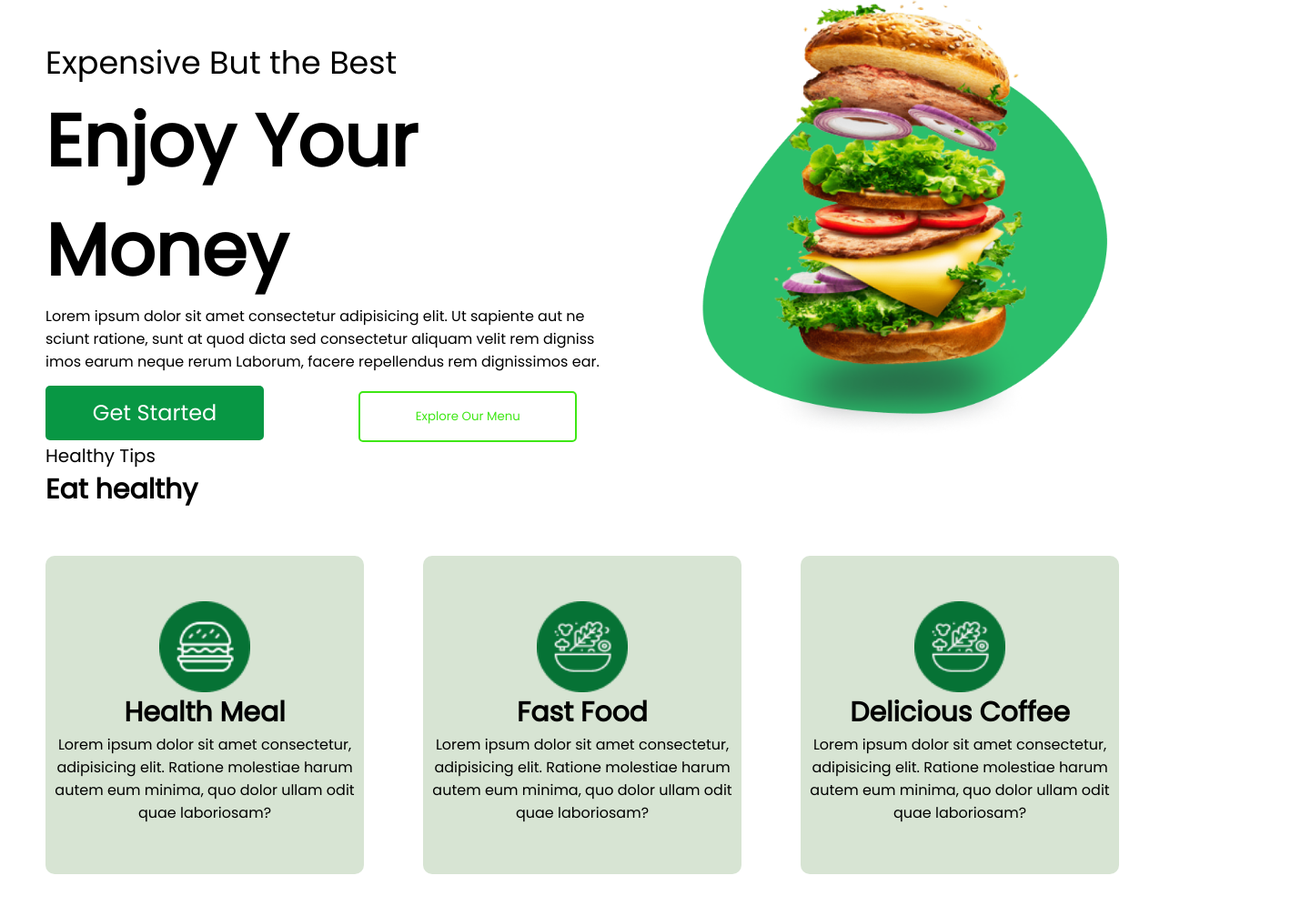
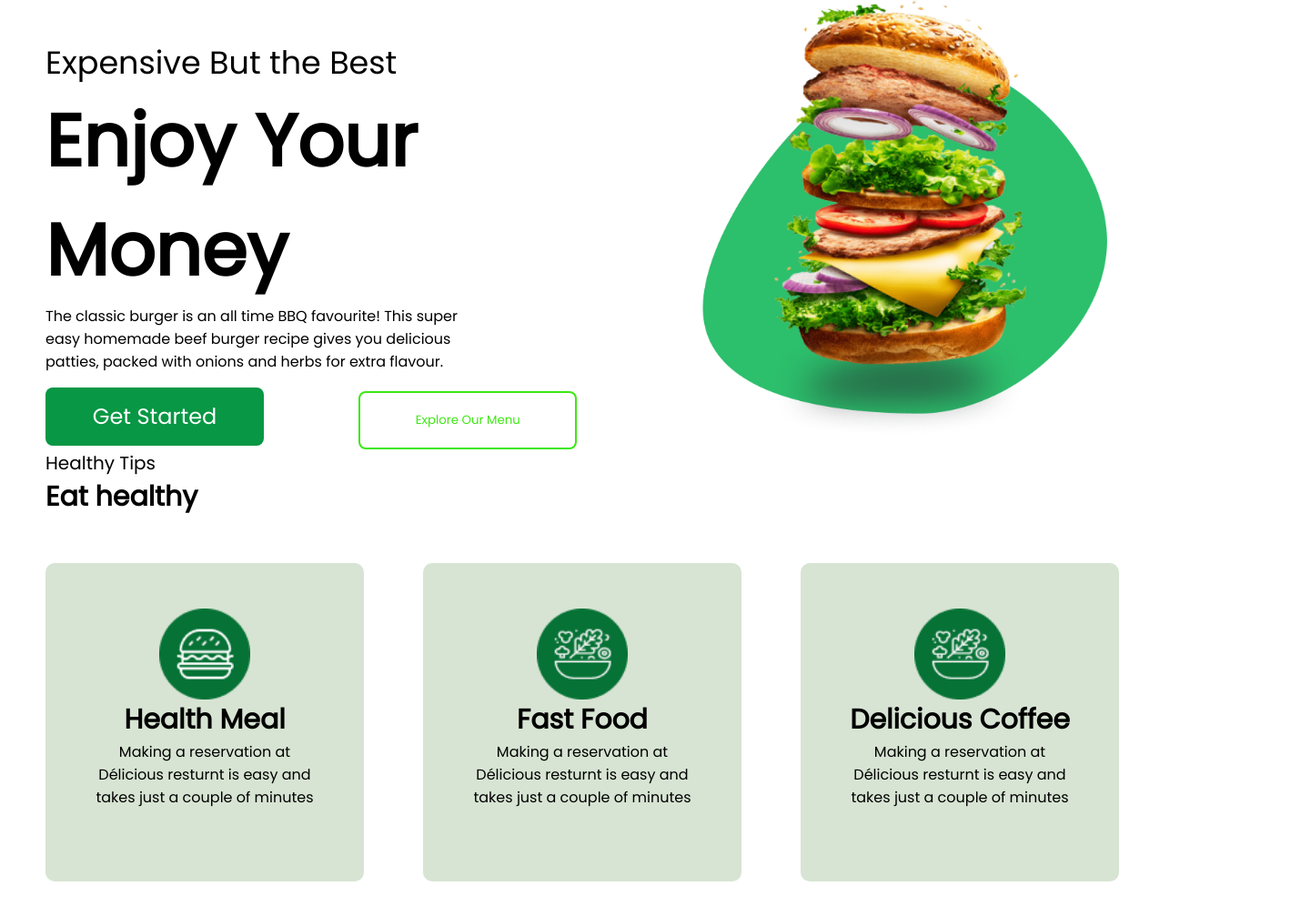
Before and after one commit to ChiefLopes/foodplaza_page, a plain HTML site: page index.html in a window 1280 px wide. Shown: the part 93-1100 px from the top of the page at 91% size, 1430 px wide, since content can reach past the window. Drawn offline with Linux system fonts and the light colour scheme.

Commit message:
set options for reseravtions

```diff
--- a/index.html
+++ b/index.html
@@ -1,5 +1,6 @@
 <!DOCTYPE html>
 <html lang="en">
+
 <head>
     <meta charset="UTF-8">
     <meta http-equiv="X-UA-Compatible" content="IE=edge">
@@ -8,6 +9,7 @@
     <link rel="stylesheet" href="./style.css">
     <link rel="stylesheet" href="https://maxcdn.bootstrapcdn.com/font-awesome/4.7.0/css/font-awesome.min.css">
 </head>
+
 <body>
     <div class="overall">
         <div class="navbar">
@@ -23,7 +25,9 @@
             <div class="top">
                 <p class="p">Expensive But the Best</p>
                 <h3>Enjoy Your Money</h3>
-                <p>Lorem ipsum dolor sit amet consectetur adipisicing elit. Ut sapiente aut ne <br>sciunt ratione, sunt at quod dicta sed consectetur aliquam velit rem digniss <br>imos earum neque rerum Laborum, facere repellendus rem dignissimos ear.</p>
+                <p class="statement">The classic burger is an all time BBQ favourite! This super <br> easy homemade beef
+                    burger recipe gives you delicious <br>
+                    patties, packed with onions and herbs for extra flavour.</p>
                 <button class="green">Get Started</button>
                 <button class="explore">Explore Our Menu</button>
             </div>
@@ -37,18 +41,21 @@
             <div class="border">
                 <div class="health"></div>
                 <h3>Health Meal</h3>
-                <p>Lorem ipsum dolor sit amet consectetur, adipisicing elit. Ratione molestiae harum autem eum minima, quo dolor ullam odit quae laboriosam?</p>
+                <p>Making a reservation at <br> Délicious resturnt is easy and <br> takes just a couple of minutes</p>
             </div>
             <div class="border">
                 <div class="fast"></div>
                 <h3>Fast Food</h3>
-                <p>Lorem ipsum dolor sit amet consectetur, adipisicing elit. Ratione molestiae harum autem eum minima, quo dolor ullam odit quae laboriosam?</p>
+                <p>Making a reservation at <br> Délicious resturnt is easy and <br> takes just a couple of minutes</p>
             </div>
+
             <div class="border">
                 <div class="fast"></div>
                 <h3>Delicious Coffee</h3>
-                <p>Lorem ipsum dolor sit amet consectetur, adipisicing elit. Ratione molestiae harum autem eum minima, quo dolor ullam odit quae laboriosam?</p>
+                <p>Making a reservation at <br> Délicious resturnt is easy and <br> takes just a couple of minutes</p>
             </div>
+        </div>
+
     </div>
     <div class="pick">
         <h3>Pick From Our Special Burger</h3>
@@ -86,4 +93,5 @@
     </div>
     </div>
 </body>
+
 </html>
--- a/style.css
+++ b/style.css
@@ -74,7 +74,7 @@ a:hover {
   padding: 12px 50px 12px 50px;
   background-color: #089744;
   border: none;
-  border-radius: 5px;
+  border-radius: 8px;
   margin-right: 100px;
   font-weight: 400;
   font-family: "Poppins";
@@ -82,10 +82,17 @@ a:hover {
   line-height: 36px;
   color: #ffffff;
   width: 15rem;
+  height: 4rem;
+  flex: none;
+  order: 0;
+  flex-grow: 0;
 }
 
+/* Get Started */
 /**
-width: 140px;
+/* Explore Our Menu
+
+width: 216px;
 height: 36px;
 
 font-family: 'Poppins';
@@ -93,25 +100,26 @@ font-style: normal;
 font-weight: 700;
 font-size: 24px;
 line-height: 36px;
-/* identical to box height
-color: #FFFFFF;
+/* identical to box height */
+
+/* dark green
+color: #2CBF6C;
 
 
 /* Inside auto layout
 flex: none;
 order: 0;
-flex-grow: 0;*/
-
+flex-grow: 0; */
 .explore {
   margin-top: 20px;
   padding: 10px 50px 10px 50px;
-  border-radius: 5px;
+  border-radius: 8px;
   border: 2px solid #3ee714;
   color: #3ee714;
   background-color: transparent;
   cursor: pointer;
-  width: 15rem;
-  height: 3.5rem;
+   width: 15rem;
+  height: 4rem;
 }
 
 .burger {
@@ -137,6 +145,7 @@ flex-grow: 0;*/
   display: flex;
   justify-content: space-between;
   margin-top: 50px;
+
 }
 
 .border {
@@ -242,4 +251,28 @@ i:hover {
   text-align: center;
 }
 
-/* Get Started */
+
+
+
+
+/* Rectangle 14 *
+
+/* Health Meal
+
+position: absolute;
+width: 217px;
+height: 53px;
+left: 35px;
+top: 83px;
+
+font-family: 'Recoleta';
+font-style: normal;
+font-weight: 700;
+font-size: 39px;
+line-height: 53px;
+/* identical to box height
+text-align: center;
+
+color: #067235;
+
+*/
```
Lines whose indentation alone changed are shown as unchanged.
